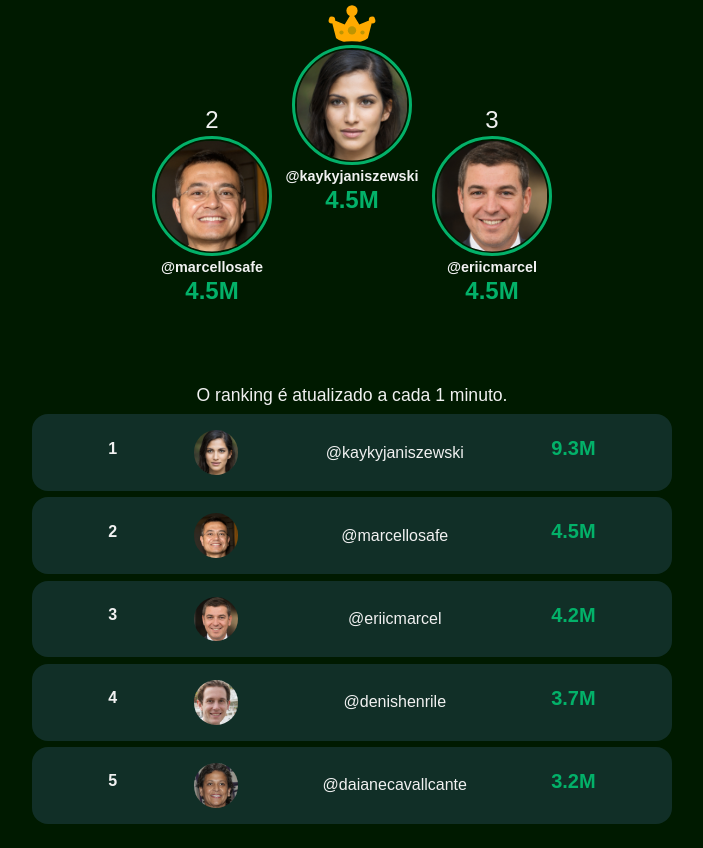
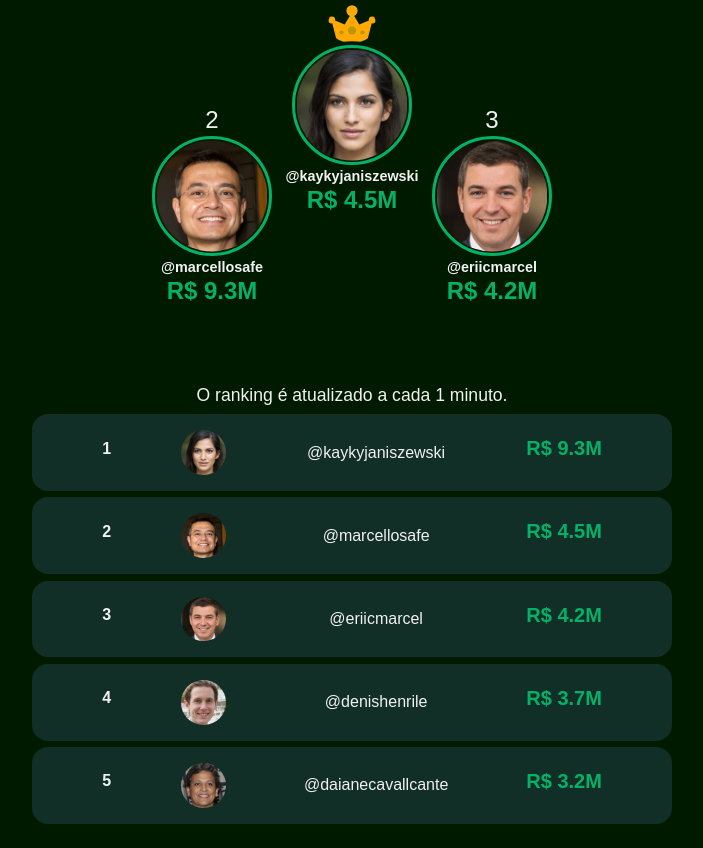
Before and after one commit to birobirobiro/leaderboard-kiwify, a plain HTML site: page index.html in a window 1280 px wide. Shown: the part 125-973 px from the top of the page, without its empty margins (288-991 px from the left). Drawn offline with Linux system fonts and the light colour scheme; a web font is replaced by a local one.

Commit message:
chore: style

```diff
--- a/index.html
+++ b/index.html
@@ -40,7 +40,7 @@
 
             <p>@marcellosafe</p>
 
-            <span class="revenue">4.5M</span>
+            <span class="revenue">R$ 9.3M</span>
           </li>
 
           <li>
@@ -52,7 +52,7 @@
 
             <p>@kaykyjaniszewski</p>
 
-            <span class="revenue">4.5M</span>
+            <span class="revenue">R$ 4.5M</span>
           </li>
 
           <li>
@@ -62,7 +62,7 @@
 
             <p>@eriicmarcel</p>
 
-            <span class="revenue">4.5M</span>
+            <span class="revenue">R$ 4.2M</span>
           </li>
         </ul>
       </div>
@@ -78,7 +78,7 @@
 
           <p>@kaykyjaniszewski</p>
 
-          <span class="revenue">9.3M</span>
+          <span class="revenue">R$ 9.3M</span>
         </li>
 
         <li>
@@ -88,7 +88,7 @@
 
           <p>@marcellosafe</p>
 
-          <span class="revenue">4.5M</span>
+          <span class="revenue">R$ 4.5M</span>
         </li>
 
         <li>
@@ -98,7 +98,7 @@
 
           <p>@eriicmarcel</p>
 
-          <span class="revenue">4.2M</span>
+          <span class="revenue">R$ 4.2M</span>
         </li>
 
         <li>
@@ -108,7 +108,7 @@
 
           <p>@denishenrile</p>
 
-          <span class="revenue">3.7M</span>
+          <span class="revenue">R$ 3.7M</span>
         </li>
 
         <li>
@@ -118,7 +118,7 @@
 
           <p>@daianecavallcante</p>
 
-          <span class="revenue">3.2M</span>
+          <span class="revenue">R$ 3.2M</span>
         </li>
       </ul>
     </section>
--- a/style.css
+++ b/style.css
@@ -144,12 +144,12 @@ section li {
   border-radius: 1rem;
   gap: 1rem;
   padding: 1rem;
+  width: 100%;
+  transition: background-color 0.3s;
 }
 
-section li {
-  display: flex;
-  align-items: center;
-  width: 100%;
+section li:hover {
+  background-color: hsl(164, 47%, 25%);
 }
 
 section li span:first-child {
```
